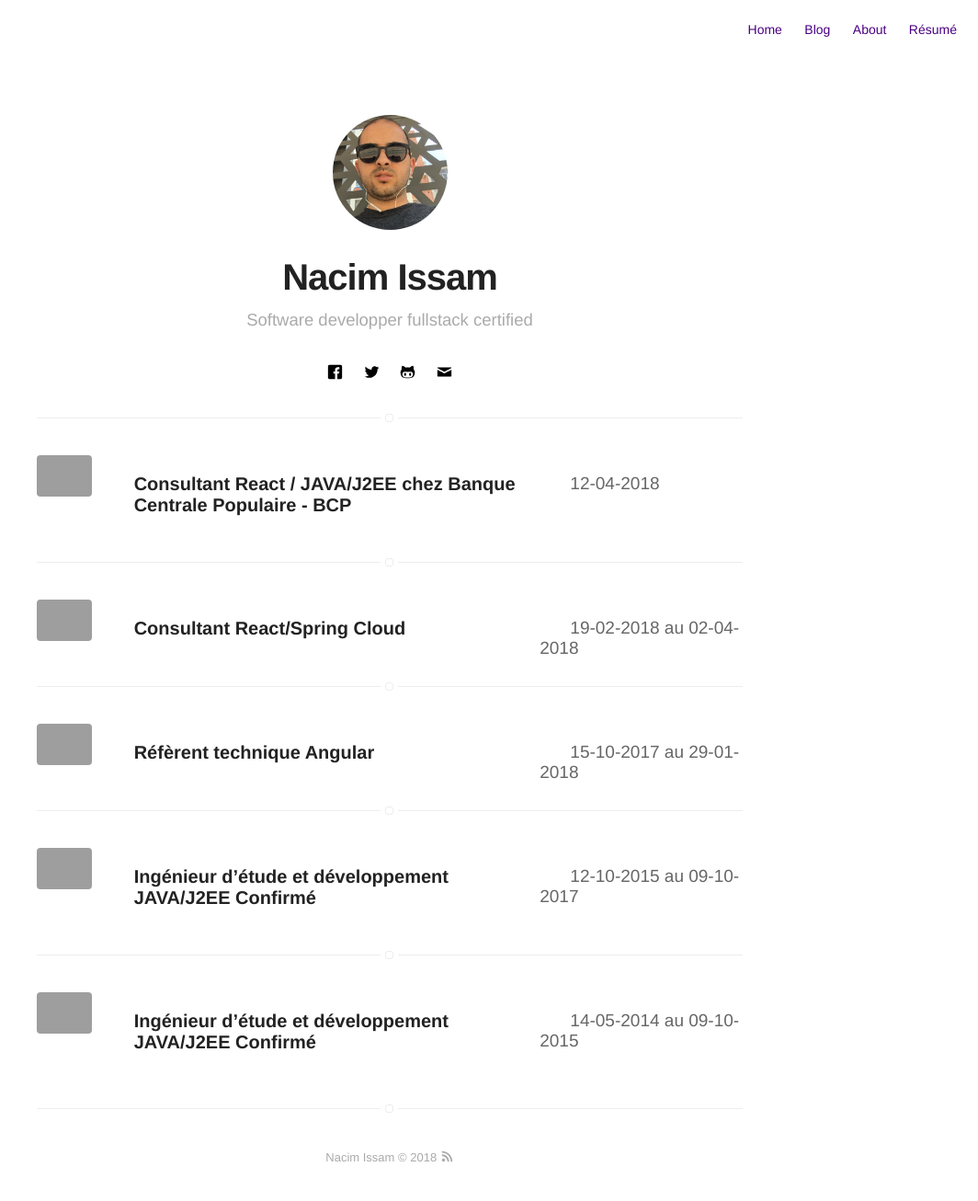
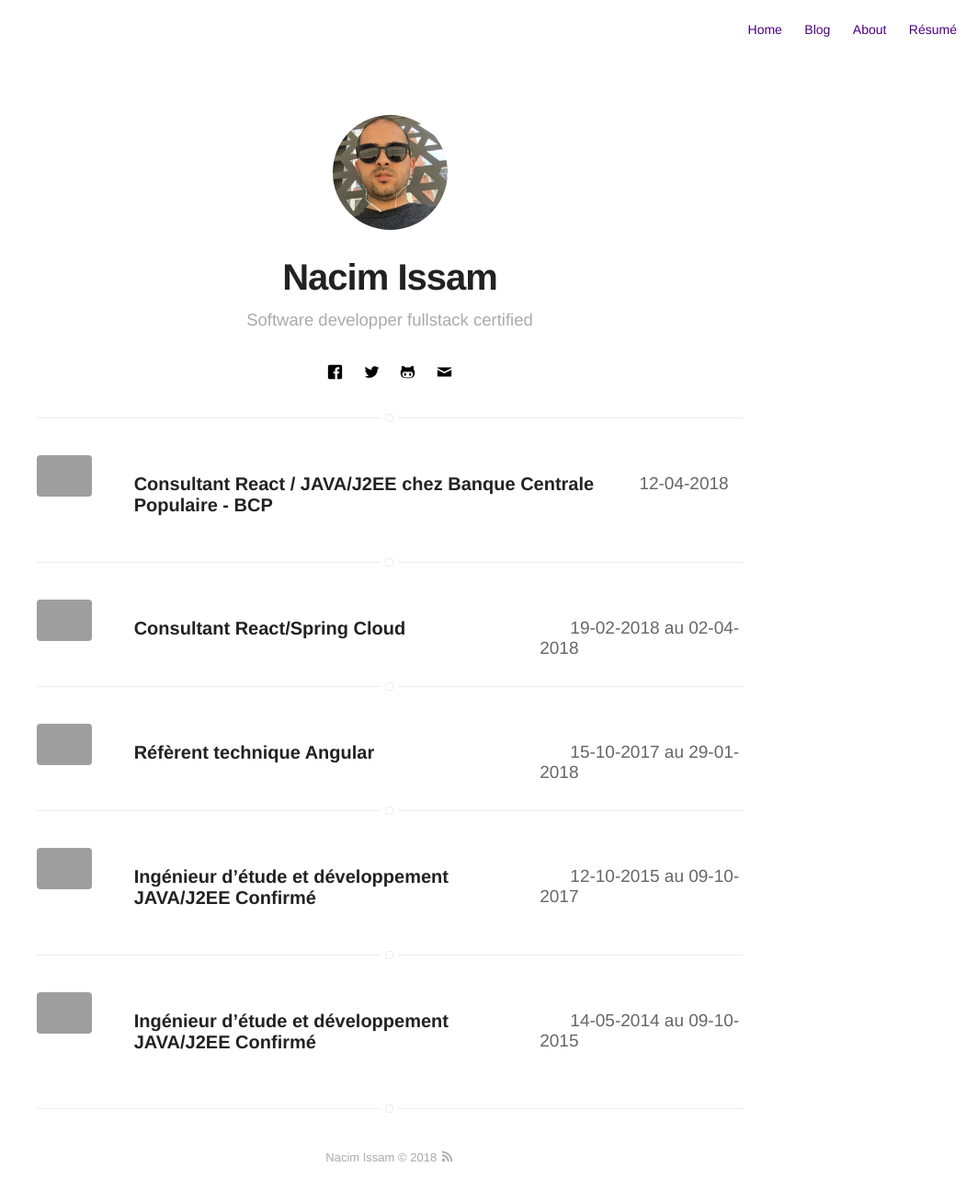
Before and after one commit to issamnacim/issamnacim.github.io, a Jekyll site: the page built from projects.html, in a window 1280 px wide. Shown: the whole page at 92% size, without its empty margins (216-1280 px from the left). Built offline with Jekyll 4.4.1, drawn with Linux system fonts in a browser that asks for light colours; grey boxes are pictures that could not be loaded.

Commit message:
Update projects.html

```diff
--- a/projects.html
+++ b/projects.html
@@ -11,7 +11,7 @@ title: Projects
 			<div style="width: 100%;">
             	<h3 class="title">Consultant React / JAVA/J2EE chez Banque Centrale Populaire - BCP</h3>
             </div>
-    		<div style="float: right;width: 50%;margin-top: 20px;">
+    		<div style="float: right;width: 25%;margin-top: 20px;">
             	<span style="margin-left: 15%;font-size: 19px;">12-04-2018</span>
             </div>
     </div>
```
